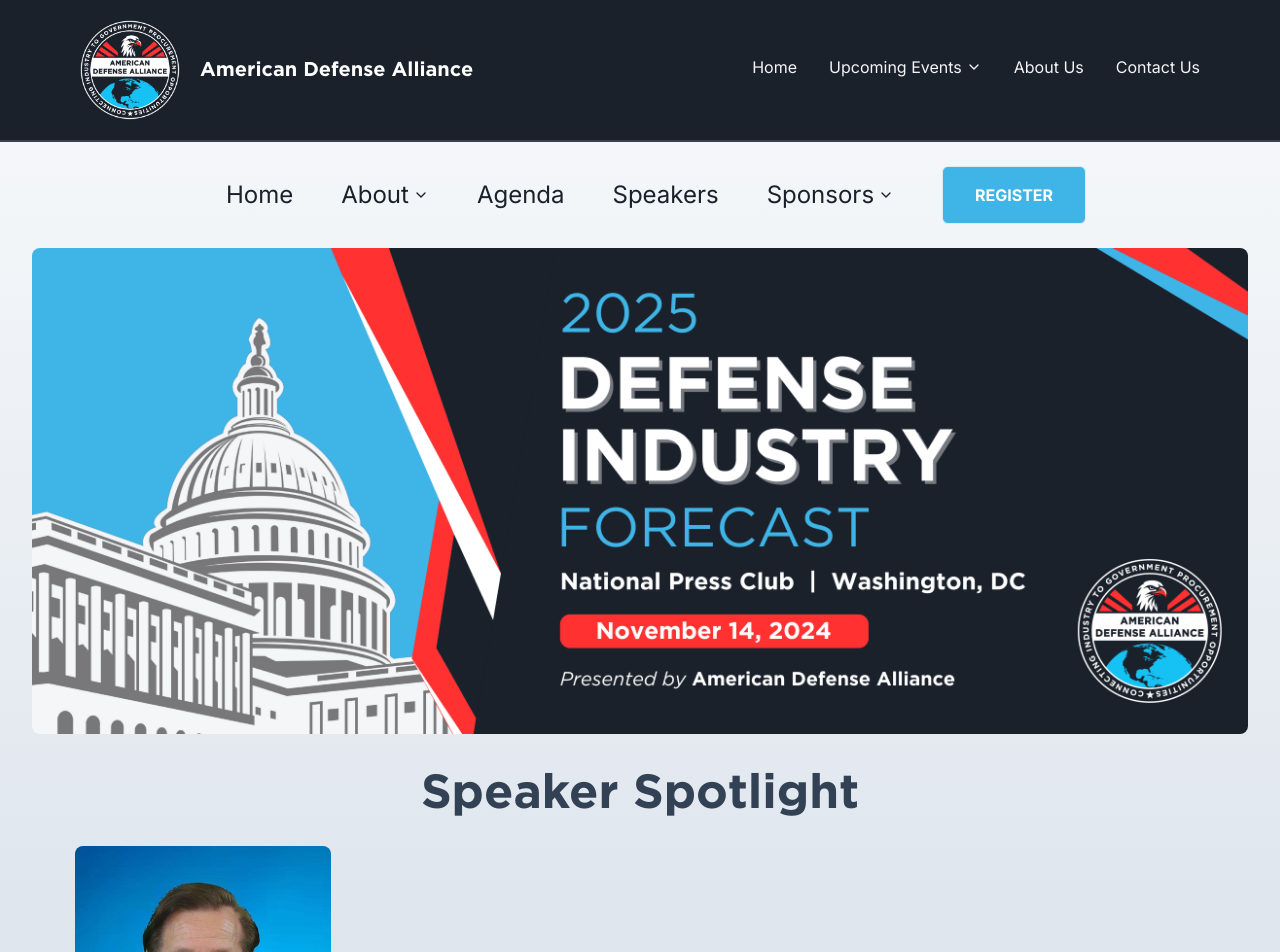
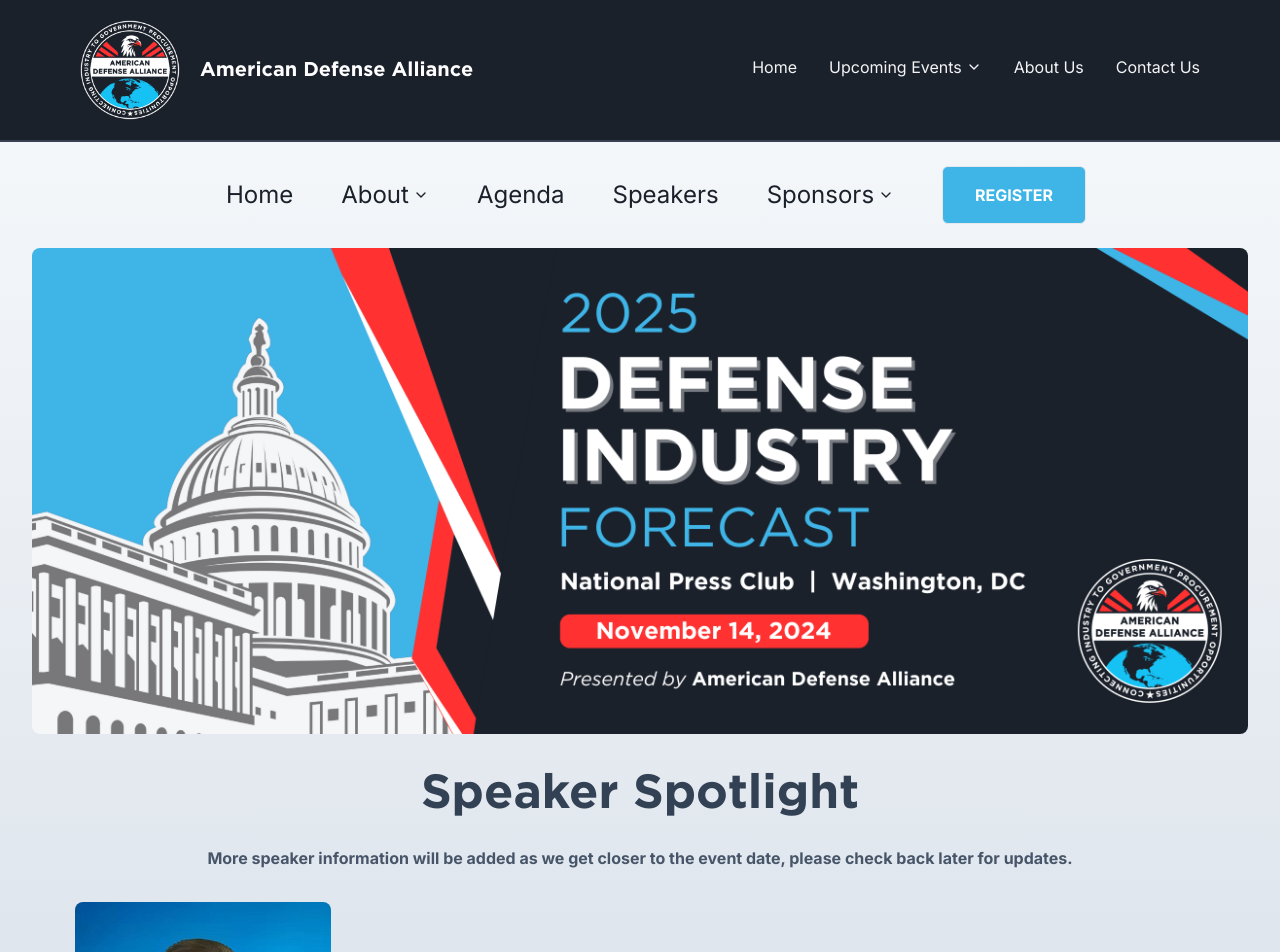
Before and after one commit to masonym/ada-website, a Next.js app: page /events/2025-defense-industry-forecast/speakers in a window 1280 px wide. Shown: the top 952 px of the page. Built offline with nearby package versions, Linux system fonts and the light colour scheme.

Commit message:
Added disclaimer to speaker page

```diff
--- a/src/app/components/Speakers.tsx
+++ b/src/app/components/Speakers.tsx
@@ -54,6 +54,7 @@ const Speakers = ({ event, isAuthenticated, onRequestPassword }: SpeakerProps) =
     return (
         <div className="max-container flex flex-col items-center">
             <h3 className="text-[48px] font-gotham font-bold mb-4 text-slate-700 text-center">Speaker Spotlight</h3>
+            <p className="text-l font-bold text-center mb-8 text-slate-600">More speaker information will be added as we get closer to the event date, please check back later for updates.</p>
             <div className="grid gap-8 sm:grid-cols-1 md:grid-cols-2 lg:grid-cols-3">
                 {currentEvent &&
                     currentEvent.speakers.map((speaker: Speaker, index: number) => (
```
